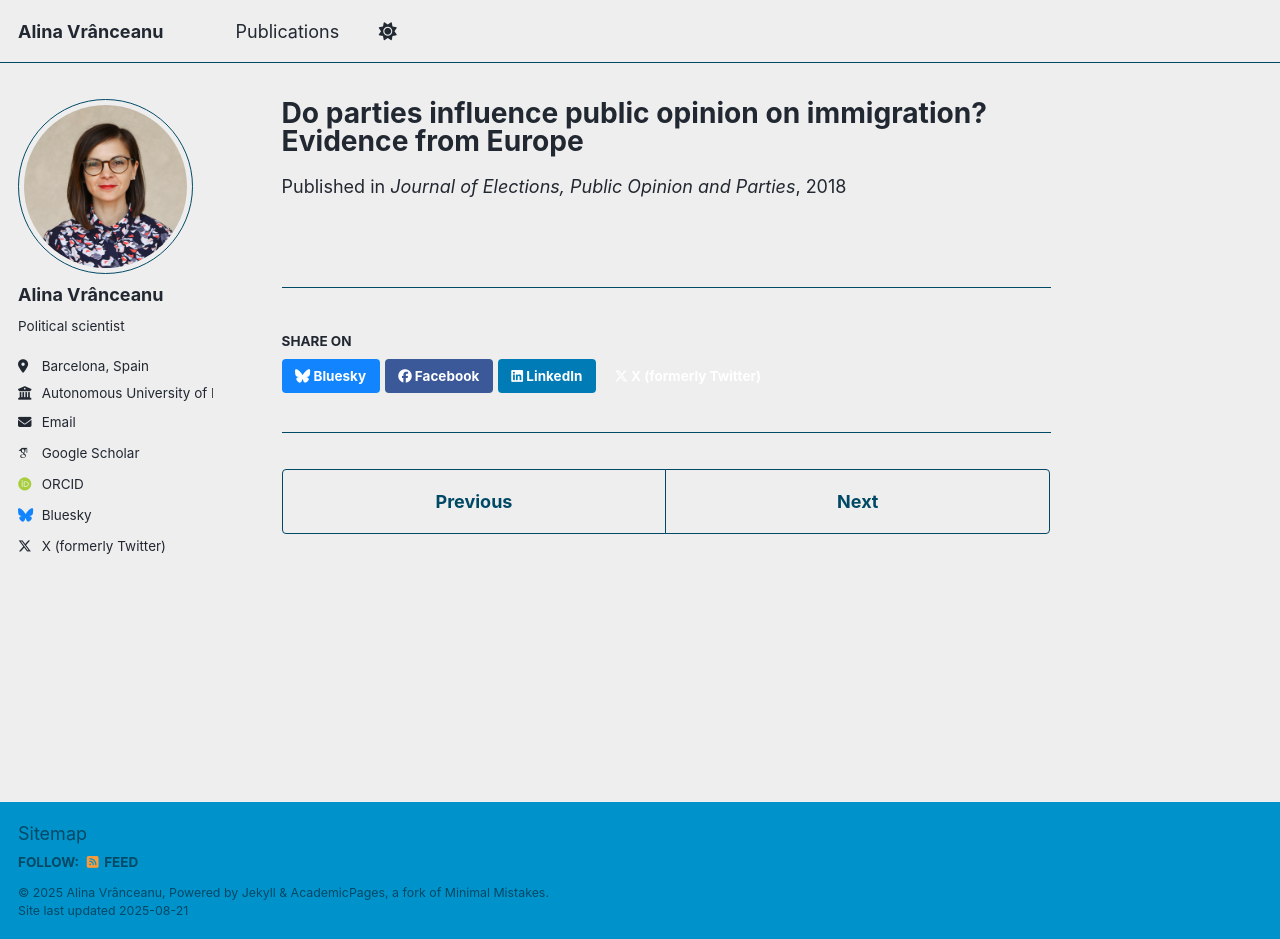
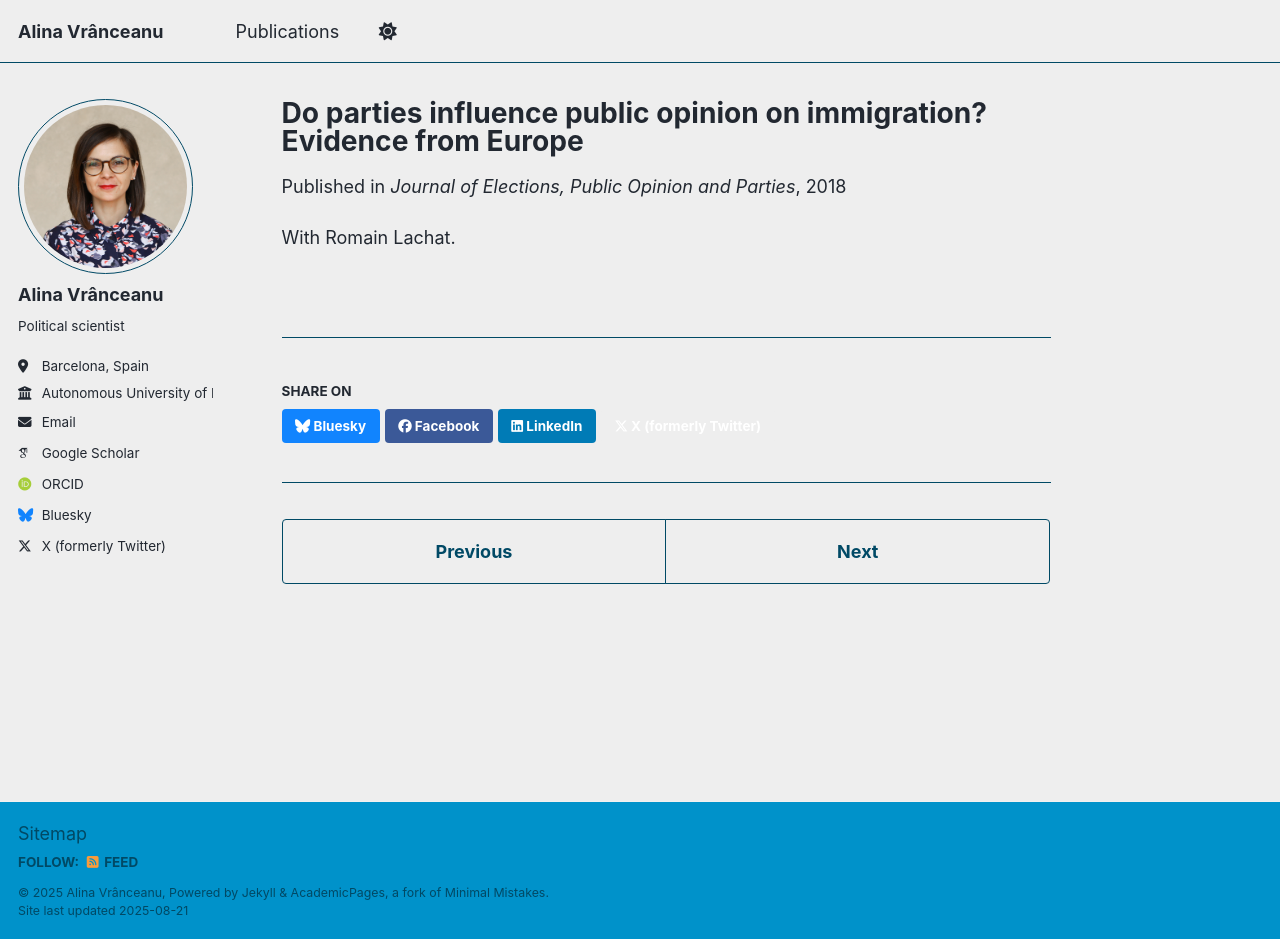
Before and after one commit to alinavranceanu/alinavranceanu.github.io, a Jekyll site: the page built from _publications/2021-Vranceanu-Lachat.md, in a window 1280 px wide and 939 px high. Built offline with Jekyll 4.4.1, drawn with Linux system fonts in a browser that asks for light colours; some web fonts are replaced; a script that is not in the unit is left out.

Commit message:
Update 2021-Vranceanu-Lachat.md

```diff
--- a/_publications/2021-Vranceanu-Lachat.md
+++ b/_publications/2021-Vranceanu-Lachat.md
@@ -7,3 +7,4 @@ date: 2018-12-06
 venue: 'Journal of Elections, Public Opinion and Parties'
 paperurl: 'https://doi.org/10.1080/17457289.2018.1554665'
 ---
+With Romain Lachat.
```
